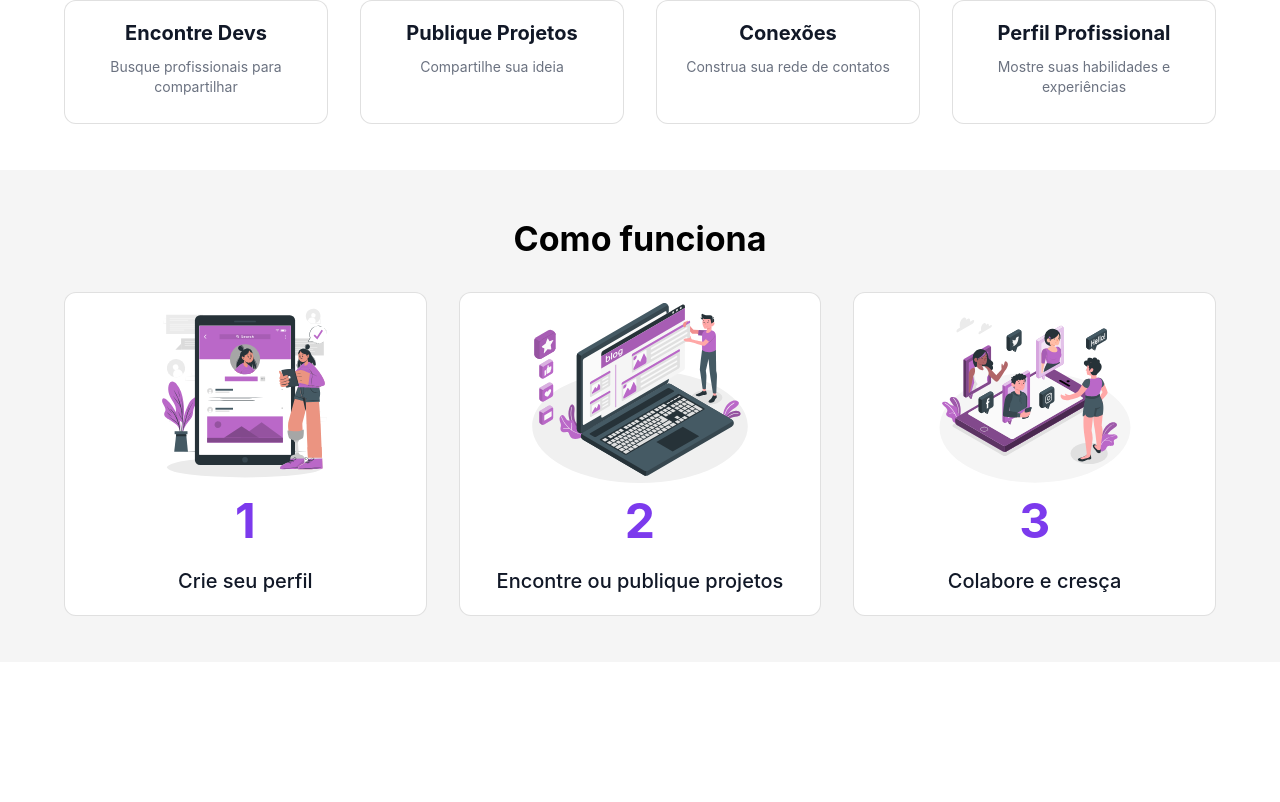
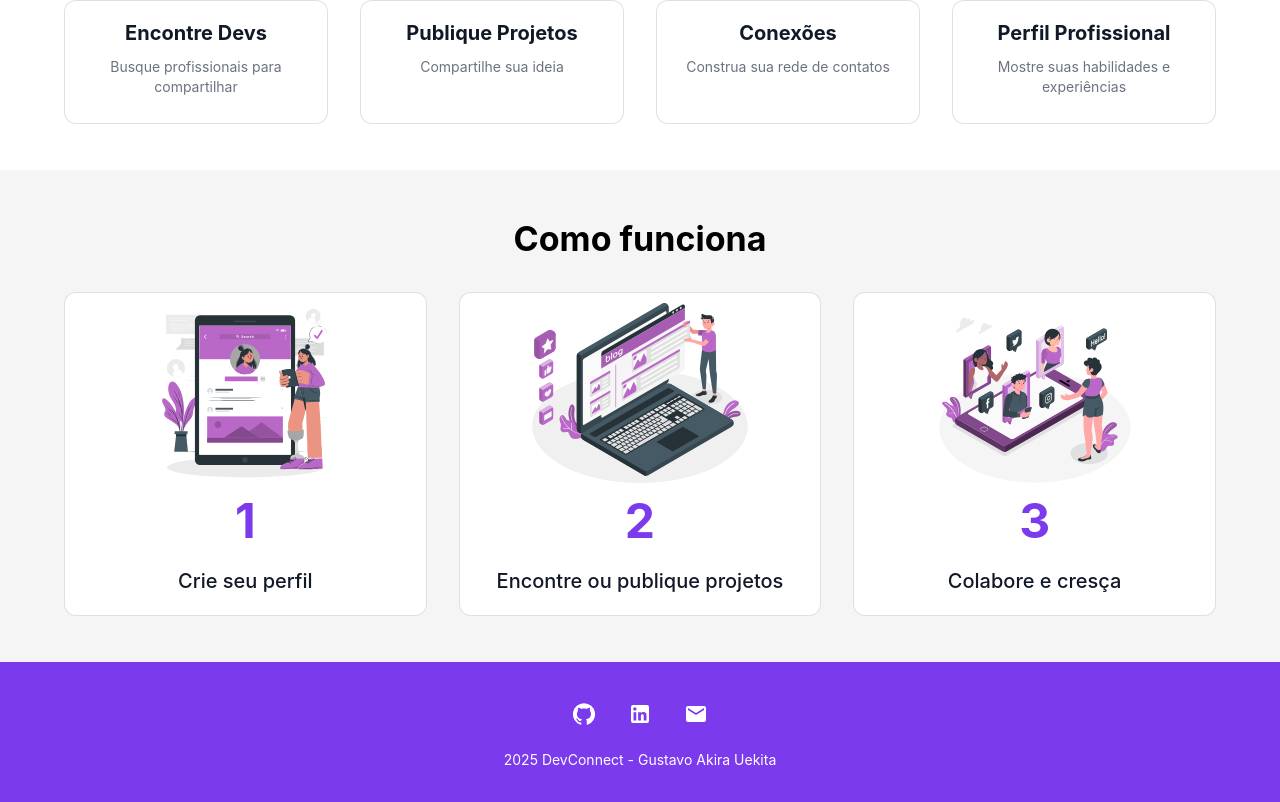
Before and after one commit to Gustavo-Akira/devconnect-frontend, a React (Vite) app: page / in a window 1280 px wide. Shown: the part 810-1612 px from the top of the page. Before the commit the page ends 1472 px from the top, so only its background shows below. Built offline with nearby package versions, Linux system fonts and the light colour scheme; the HTML template or start-up script is replaced by a standard one.

Commit message:
feat: adding footer component

```diff
--- a/package.json
+++ b/package.json
@@ -7,7 +7,7 @@
     "dev": "vite",
     "build": "tsc -b && vite build",
     "lint": "eslint .",
-    "test": "npx jest --watchAll=false --passWithNoTests",
+    "test": "npx jest --watchAll=false --maxWorkers=50%",
     "preview": "vite preview",
     "format": "prettier --write .",
     "check-format": "prettier --check .",
--- a/src/app/App.tsx
+++ b/src/app/App.tsx
@@ -3,7 +3,8 @@ import { router } from '../shared/routes';
 import { ThemeProvider } from '@emotion/react';
 import { theme } from './theme';
 import { Header } from '../shared/component/header';
-import { MainContainer } from './components/MainContainer';
+import { MainContainer } from '../shared/component/main/MainContainer';
+import { Footer } from '../shared/component/footer';
 
 export default function App() {
   return (
@@ -12,6 +13,7 @@ export default function App() {
       <MainContainer>
         <RouterProvider router={router} />
       </MainContainer>
+      <Footer />
     </ThemeProvider>
   );
 }
--- /dev/null
+++ b/src/shared/component/footer/index.tsx
@@ -0,0 +1,60 @@
+import { GitHub, LinkedIn, Email } from '@mui/icons-material';
+import {
+  Box,
+  Container,
+  IconButton,
+  Typography,
+  useTheme,
+} from '@mui/material';
+
+export const Footer = () => {
+  const { palette } = useTheme();
+  const sx = {
+    cusor: 'pointer',
+    color: palette.primary.contrastText,
+  };
+  return (
+    <Box
+      component="footer"
+      sx={{
+        bgcolor: 'primary.main',
+        color: 'white',
+        py: 4,
+        textAlign: 'center',
+      }}
+      role="contentinfo"
+    >
+      <Container>
+        <Box sx={{ display: 'flex', justifyContent: 'center', gap: 2 }}>
+          <IconButton
+            href="https://github.com/Gustavo-Akira/devconnect"
+            target="_blank"
+            role="link"
+            aria-label="github"
+          >
+            <GitHub sx={sx} />
+          </IconButton>
+          <IconButton
+            href="https://www.linkedin.com/in/gustavo-akira-uekita/"
+            target="_blank"
+            role="link"
+            aria-label="linkedin"
+          >
+            <LinkedIn sx={sx} />
+          </IconButton>
+          <IconButton
+            href="mailto:akirauekita2002@gmail.com"
+            target="_blank"
+            role="link"
+            aria-label="email"
+          >
+            <Email sx={sx} />
+          </IconButton>
+        </Box>
+        <Typography variant="body2" sx={{ mt: 2 }}>
+          {new Date().getFullYear()} DevConnect - Gustavo Akira Uekita
+        </Typography>
+      </Container>
+    </Box>
+  );
+};
```
Also changed, not shown: src/shared/component/main/MainContainer.tsx (renamed from src/app/components/MainContainer.tsx), 1 other file (tests, documents, lock files or other folders).
